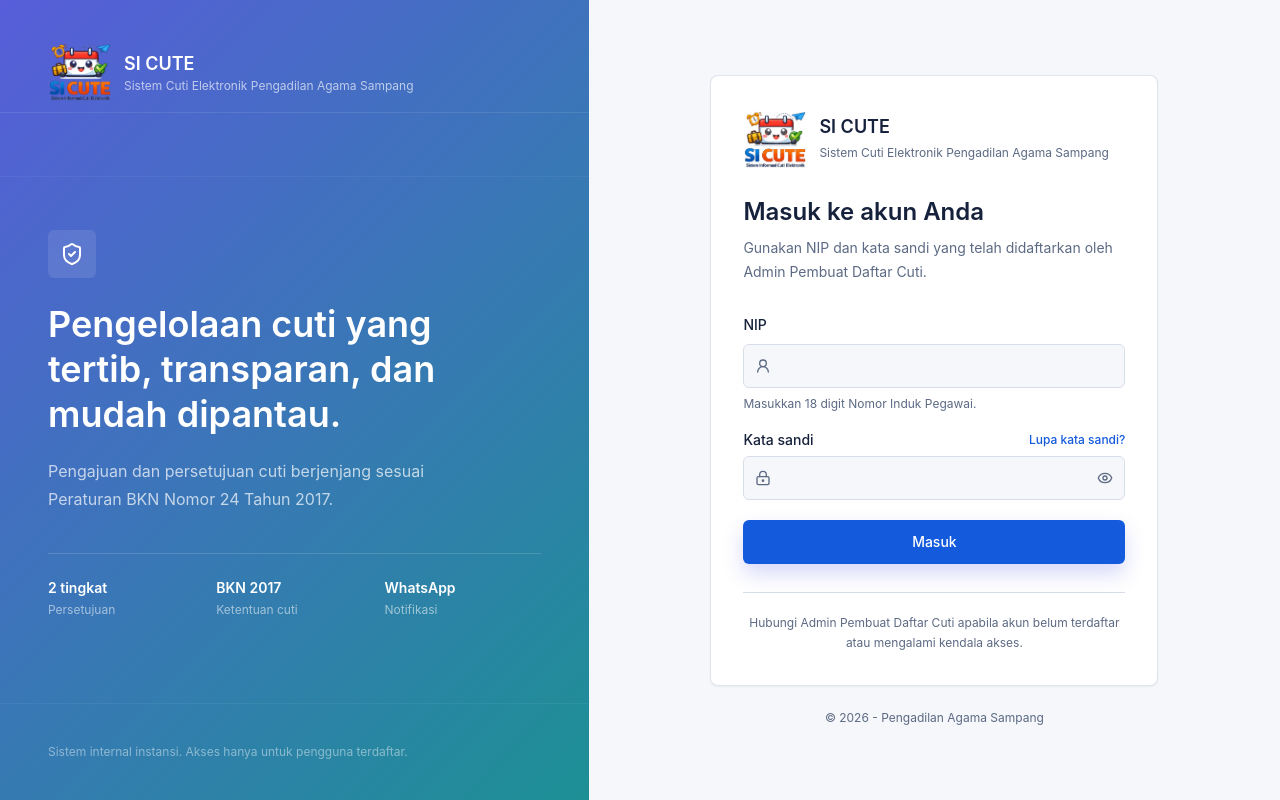
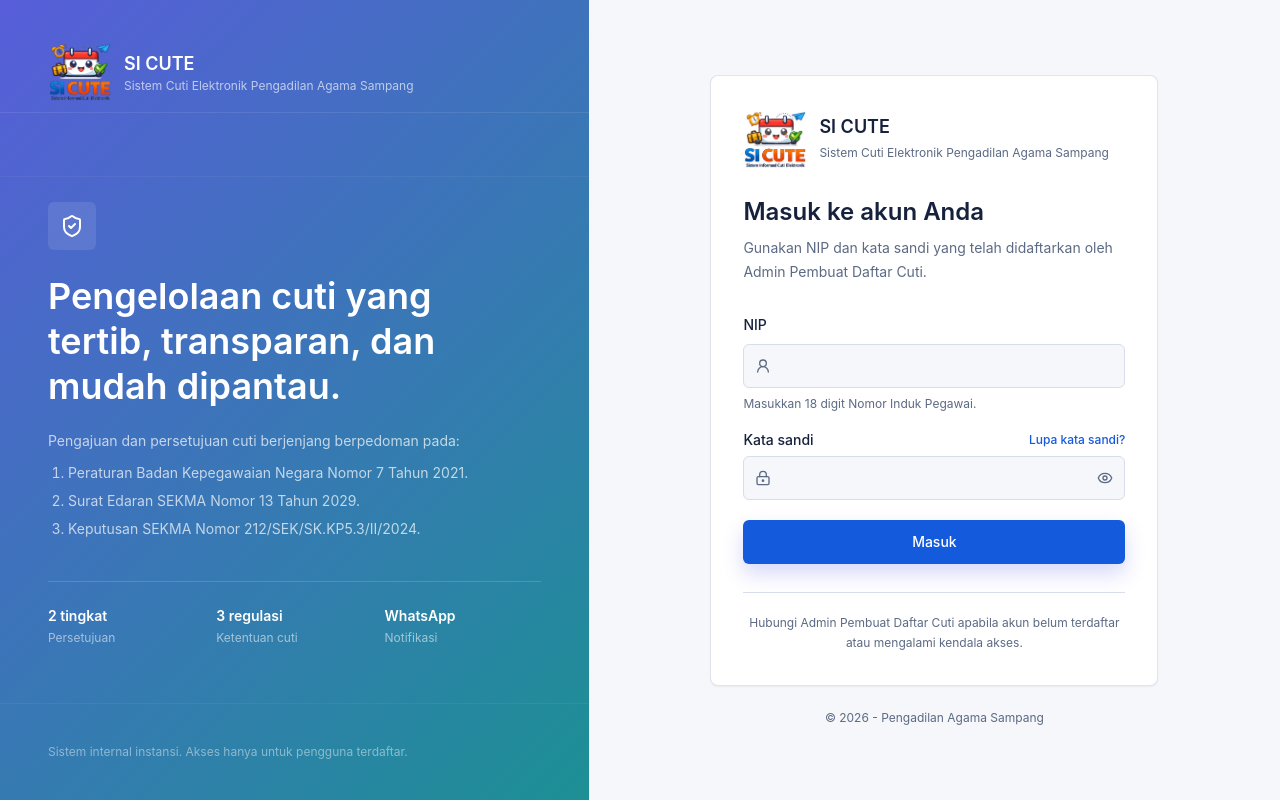
Before and after one commit to bravampl1989-byte/si-cute, a Next.js app: page /login in a window 1280 px wide. Built offline with nearby package versions, Linux system fonts and the light colour scheme.

Commit message:
Update leave regulations on login page

```diff
--- a/app/layout.tsx
+++ b/app/layout.tsx
@@ -6,7 +6,7 @@ import "./globals.css";
 export const metadata: Metadata = {
   title: "SI CUTE",
   description:
-    "Sistem Cuti Elektronik Pengadilan Agama Sampang sesuai Perka BKN Nomor 24 Tahun 2017.",
+    "Sistem Cuti Elektronik Pengadilan Agama Sampang sesuai ketentuan cuti yang berlaku.",
 };
 
 export default function RootLayout({
--- a/app/login/page.tsx
+++ b/app/login/page.tsx
@@ -87,14 +87,18 @@ export default function LoginPage() {
           <h1 className="text-4xl font-semibold leading-tight tracking-normal">
             Pengelolaan cuti yang tertib, transparan, dan mudah dipantau.
           </h1>
-          <p className="mt-5 max-w-md text-base leading-7 text-white/70">
-            Pengajuan dan persetujuan cuti berjenjang sesuai Peraturan BKN
-            Nomor 24 Tahun 2017.
-          </p>
+          <div className="mt-5 max-w-md text-sm leading-6 text-white/70">
+            <p>Pengajuan dan persetujuan cuti berjenjang berpedoman pada:</p>
+            <ol className="mt-2 list-decimal space-y-1 pl-5">
+              <li>Peraturan Badan Kepegawaian Negara Nomor 7 Tahun 2021.</li>
+              <li>Surat Edaran SEKMA Nomor 13 Tahun 2029.</li>
+              <li>Keputusan SEKMA Nomor 212/SEK/SK.KP5.3/II/2024.</li>
+            </ol>
+          </div>
 
           <div className="mt-10 grid grid-cols-3 gap-3 border-t border-white/15 pt-6">
             <LoginFeature value="2 tingkat" label="Persetujuan" />
-            <LoginFeature value="BKN 2017" label="Ketentuan cuti" />
+            <LoginFeature value="3 regulasi" label="Ketentuan cuti" />
             <LoginFeature value="WhatsApp" label="Notifikasi" />
           </div>
         </div>
```
